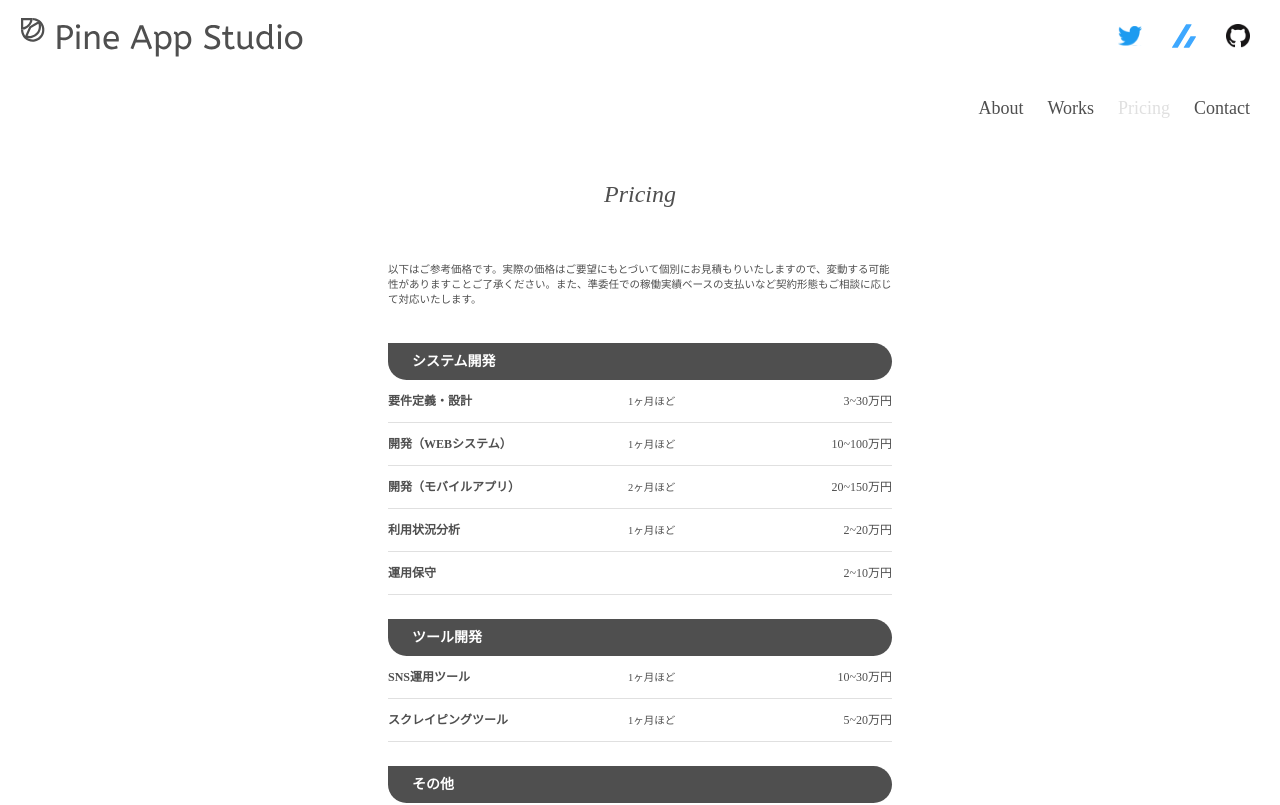
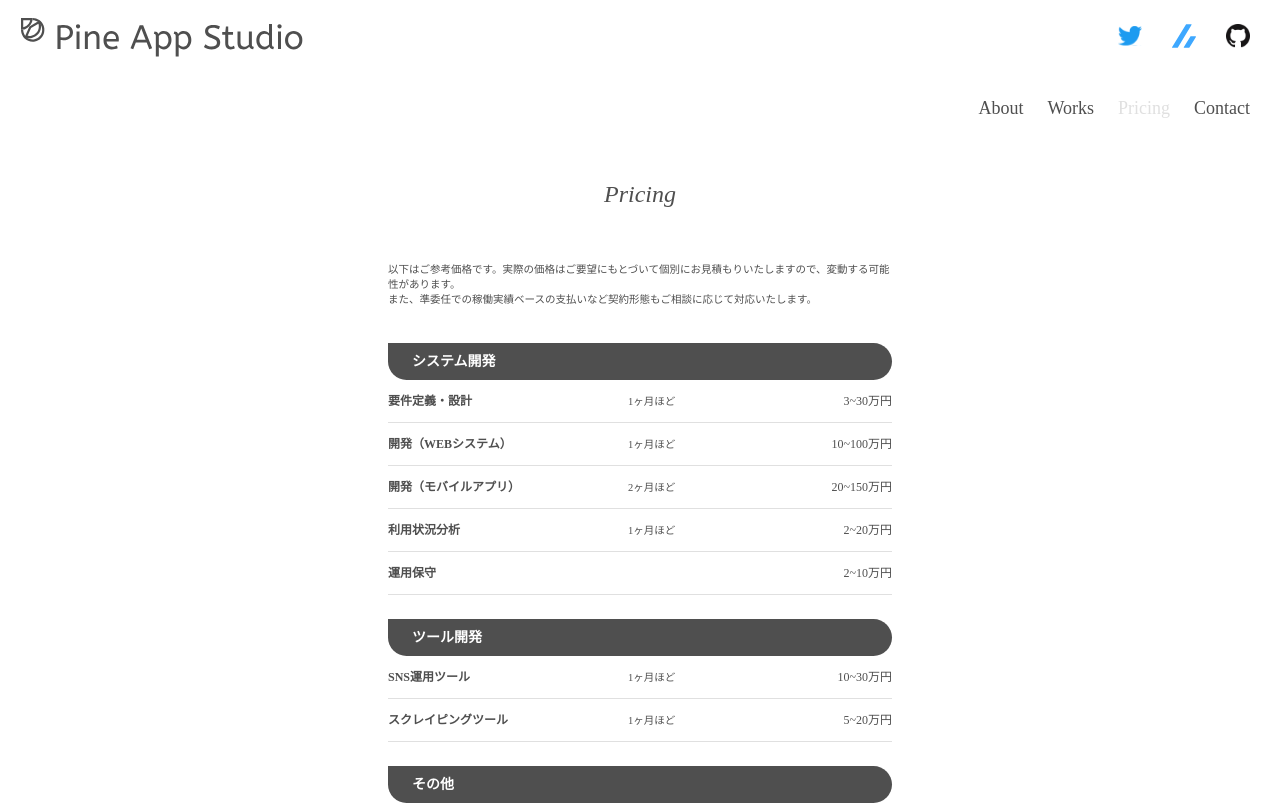
Before and after one commit to o-matsu/PineAppStudio, a Nuxt app: page /pricing in a window 1280 px wide. Shown: the top 805 px of the page. Built offline with nearby package versions, Linux system fonts and the light colour scheme.

Commit message:
update text.

```diff
--- a/pages/pricing.vue
+++ b/pages/pricing.vue
@@ -10,7 +10,10 @@
       </div>
       <div class="mt-12 mx-8 text-sm sm:mx-auto sm:max-w-2xl">
         <p>
-          以下はご参考価格です。実際の価格はご要望にもとづいて個別にお見積もりいたしますので、変動する可能性がありますことご了承ください。また、準委任での稼働実績ベースの支払いなど契約形態もご相談に応じて対応いたします。
+          以下はご参考価格です。実際の価格はご要望にもとづいて個別にお見積もりいたしますので、変動する可能性があります。
+        </p>
+        <p>
+          また、準委任での稼働実績ベースの支払いなど契約形態もご相談に応じて対応いたします。
         </p>
       </div>
       <div class="h2 mt-12 mx-8 sm:mx-auto sm:max-w-2xl">システム開発</div>
```
